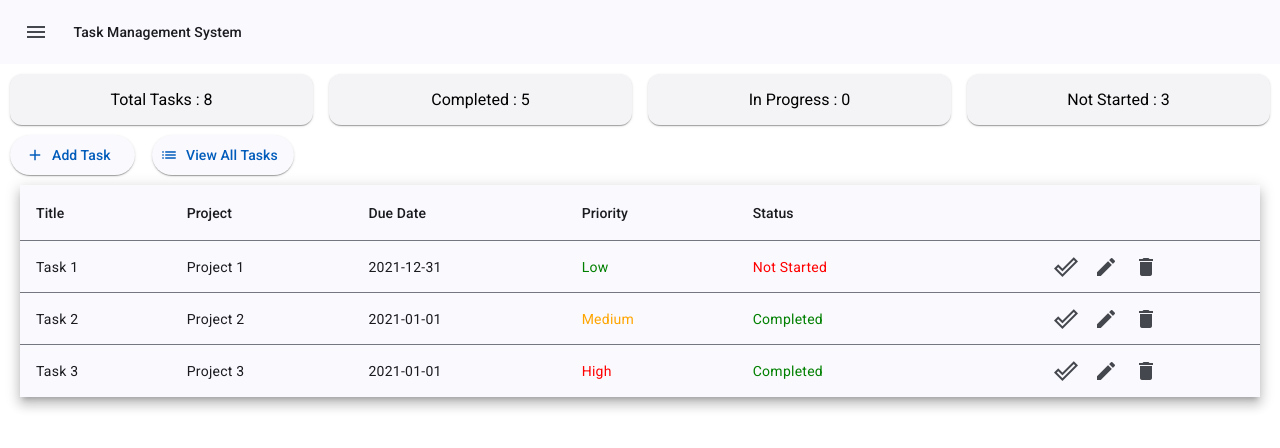
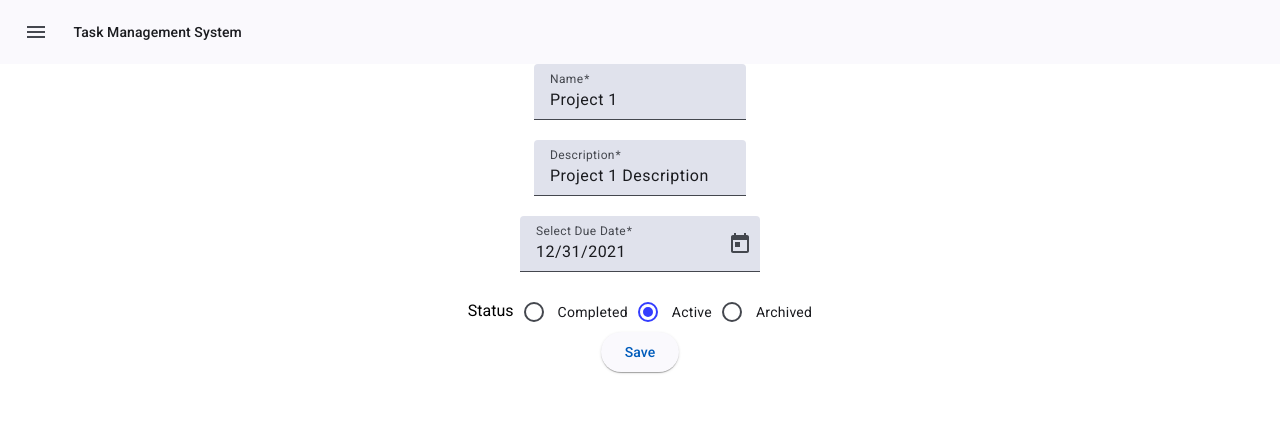
Before and after one commit to ayuzzz/task-management-system, an Angular app in the folder frontend/: page /projects/add-edit/1 in a window 1280 px wide. Before the commit this address led to /dashboard. Shown: the top 448 px of the page. Built offline with nearby package versions, Linux system fonts and the light colour scheme.

Commit message:
basic projects add/edit screen added

```diff
--- a/frontend/src/app/components/projects-page/add-edit-project/add-edit-project.component.html
+++ b/frontend/src/app/components/projects-page/add-edit-project/add-edit-project.component.html
@@ -1 +1,87 @@
-<p>add-edit-project works!</p>
+<form [formGroup]="this.projectForm" (ngSubmit)="saveProject()" fxLayout="column" fxLayoutAlign="center center">
+  <div class="form-field" fxFlex="50%">
+    <mat-form-field appearance="fill">
+      <mat-label>Name</mat-label>
+      <input matInput id="name" formControlName="name">
+      <mat-error *ngIf="this.projectForm.get('name')?.invalid && this.projectForm.get('name')?.touched">
+        <small *ngIf="this.projectForm.get('name')?.errors?.['required']">Title is required.</small>
+        <small *ngIf="this.projectForm.get('name')?.errors?.['minlength']">Title must be at least 3 characters
+          long.</small>
+        <small *ngIf="this.projectForm.get('name')?.errors?.['maxlength']">Title must be at the most 20 characters
+          long.</small>
+      </mat-error>
+    </mat-form-field>
+  </div>
+
+  <div class="form-field" fxFlex="50%">
+    <mat-form-field appearance="fill">
+      <mat-label>Description</mat-label>
+      <input matInput id="description" formControlName="description">
+      <mat-error *ngIf="this.projectForm.get('description')?.invalid && this.projectForm.get('description')?.touched">
+        <small *ngIf="this.projectForm.get('description')?.errors?.['required']">Description is required.</small>
+        <small *ngIf="this.projectForm.get('description')?.errors?.['minlength']">Description must be at least 3
+          characters
+          long.</small>
+        <small *ngIf="this.projectForm.get('description')?.errors?.['maxlength']">Description must be at the most 100
+          characters
+          long.</small>
+      </mat-error>
+    </mat-form-field>
+  </div>
+
+  <!-- Datepicker Control -->
+  <div class="form-field" fxFlex="50%">
+    <mat-form-field appearance="fill">
+      <mat-label>Select Due Date</mat-label>
+      <input matInput [matDatepicker]="picker" formControlName="dueDate">
+      <mat-datepicker-toggle matSuffix [for]="picker"></mat-datepicker-toggle>
+      <mat-datepicker #picker></mat-datepicker>
+      <mat-error *ngIf="this.projectForm.get('dueDate')?.invalid && this.projectForm.get('dueDate')?.touched">
+        <small *ngIf="this.projectForm.get('dueDate')?.errors?.['required']">Due Date is required.</small>
+      </mat-error>
+    </mat-form-field>
+  </div>
+
+  <!-- Priority Radio Buttons -->
+  <!-- <div class="form-field" fxFlex="50%">
+    <mat-label for="priority">Priority</mat-label>
+    <mat-radio-group formControlName="priority" id="priority">
+      <mat-radio-button value="1">Low</mat-radio-button>
+      <mat-radio-button value="2">Medium</mat-radio-button>
+      <mat-radio-button value="3">High</mat-radio-button>
+    </mat-radio-group>
+    <div *ngIf="this.taskForm.get('priority')?.invalid && this.taskForm.get('priority')?.touched">
+      <small *ngIf="this.taskForm.get('priority')?.errors?.['required']">Priority is required.</small>
+    </div>
+  </div> -->
+
+  <!-- Status Radio Buttons -->
+  <div class="form-field" fxFlex="50%">
+    <mat-label for="status">Status</mat-label>
+    <mat-radio-group formControlName="status" id="status">
+      <mat-radio-button value="3">Completed</mat-radio-button>
+      <mat-radio-button value="4">Active</mat-radio-button>
+      <mat-radio-button value="5">Archived</mat-radio-button>
+    </mat-radio-group>
+    <div *ngIf="this.projectForm.get('status')?.invalid && this.projectForm.get('status')?.touched">
+      <small *ngIf="this.projectForm.get('status')?.errors?.['required']">Status is required.</small>
+    </div>
+  </div>
+
+  <!-- Project select option -->
+  <!-- <div class="form-field" fxFlex="50%">
+    <mat-form-field appearance="fill">
+      <mat-label>Project</mat-label>
+      <mat-select [(ngModel)]="this.projectDetails." formControlName="project">
+        <mat-option *ngFor="let project of this.projectData" [value]="project.id">{{project.name}}</mat-option>
+      </mat-select>
+      <mat-error *ngIf="this.taskForm.get('project')?.invalid && this.taskForm.get('project')?.touched">
+        <small *ngIf="this.taskForm.get('project')?.errors?.['required']">Project is required.</small>
+      </mat-error>
+    </mat-form-field>
+  </div> -->
+
+  <div class="form-field" fxFlex="25%">
+    <button mat-raised-button type="submit" [disabled]="this.projectForm.invalid">Save</button>
+  </div>
+</form>
--- a/frontend/src/app/components/projects-page/add-edit-project/add-edit-project.component.ts
+++ b/frontend/src/app/components/projects-page/add-edit-project/add-edit-project.component.ts
@@ -1,10 +1,75 @@
-import { Component } from '@angular/core';
+import { ActivatedRoute } from '@angular/router';
+import { project_user_mappings } from './../../../../data/project-user-mapping-data';
+import { user_data } from './../../../../data/user-data';
+import { Component, Input } from '@angular/core';
+import { project_data } from '../../../../data/project-data';
+import { status_data } from '../../../../data/status-priority-data';
+import { Project, ProjectList } from '../../../models/project';
+import { FormControl, FormGroup, Validators } from '@angular/forms';
 
 @Component({
   selector: 'app-add-edit-project',
   templateUrl: './add-edit-project.component.html',
-  styleUrl: './add-edit-project.component.css'
+  styleUrl: './add-edit-project.component.css',
 })
 export class AddEditProjectComponent {
+  saveProject() {
+    console.log(this.projectForm.value);
+  }
 
+  projectId: number;
+  projectDetails: Project;
+  projectDisplayDetails: ProjectList;
+  projectForm: FormGroup;
+  taskDetails: any;
+  taskForm: any;
+
+  constructor(private activatedRoute: ActivatedRoute) {
+    this.projectId = parseInt(
+      this.activatedRoute.snapshot.params['projectId'] ?? '0'
+    );
+    this.projectDetails =
+      project_data.find((project) => project.id === this.projectId) ??
+      ({} as Project);
+
+    this.projectDisplayDetails = {
+      id: this.projectDetails.id,
+      name: this.projectDetails.name,
+      description: this.projectDetails.description,
+      dueDate: this.projectDetails.dueDate,
+      userId: this.projectDetails.userId,
+      status:
+        status_data.find((s) => s.id === this.projectDetails.statusId)
+          ?.status ?? 'NA',
+      teamMembers: project_user_mappings
+        .filter((mapping) => mapping.projectId === this.projectId)
+        .map(
+          (mapping) =>
+            user_data.find((user) => user.id === mapping.userId)?.name || 'NA'
+        ),
+      progress: 0,
+    };
+
+    this.projectForm = new FormGroup({
+      name: new FormControl(this.projectDetails.name ?? '', [
+        Validators.required,
+        Validators.minLength(3),
+        Validators.maxLength(20),
+      ]),
+      description: new FormControl(this.projectDetails.description ?? '', [
+        Validators.required,
+        Validators.minLength(3),
+        Validators.maxLength(100),
+      ]),
+      // TODO: Add validation for being more than current Date
+      dueDate: new FormControl(
+        this.projectDetails.dueDate,
+        Validators.required
+      ),
+      status: new FormControl(
+        this.projectDetails.statusId.toString(),
+        Validators.required
+      ),
+    });
+  }
 }
--- a/frontend/src/app/components/projects-page/projects-list-utilities/projects-list-utilities.component.html
+++ b/frontend/src/app/components/projects-page/projects-list-utilities/projects-list-utilities.component.html
@@ -1,6 +1,6 @@
 <div fxlayout="row" fxLayoutAlign="center center" fxLayoutGap="16px">
   <div fxFlex="10" class="project-list-utilities">
-    <button mat-button>
+    <button mat-button (click)="addNewProject()">
       <mat-icon>add</mat-icon>
       Add Project
     </button>
--- a/frontend/src/app/components/projects-page/projects-list-utilities/projects-list-utilities.component.ts
+++ b/frontend/src/app/components/projects-page/projects-list-utilities/projects-list-utilities.component.ts
@@ -1,5 +1,7 @@
 import { Component, EventEmitter, Input, OnInit, Output } from '@angular/core';
 import { Project } from '../../../models/project';
+import { project_data } from '../../../../data/project-data';
+import { Router } from '@angular/router';
 
 @Component({
   selector: 'projects-list-utilities',
@@ -11,9 +13,12 @@ export class ProjectsListUtilitiesComponent implements OnInit {
   projects: Project[] = [];
   filteredProjects: Project[] = [];
   filterString: string = '';
+  projectId: number = 0;
 
   @Output()
   filterStringChangeEvent = new EventEmitter<string>();
+
+  constructor(private router: Router) {}
 
   ngOnInit(): void {
     this.filteredProjects = this.projects;
@@ -22,4 +27,14 @@ export class ProjectsListUtilitiesComponent implements OnInit {
   filterProjects(): void {
     this.filterStringChangeEvent.emit(this.filterString);
   }
+
+  addNewProject(): void {
+    project_data.map((project) =>
+      project.id > this.projectId ? (this.projectId = project.id) : null
+    );
+
+    this.projectId++;
+
+    this.router.navigate(['/projects/add-edit', this.projectId]);
+  }
 }
--- a/frontend/src/app/components/projects-page/projects-pageprojects-list/projects-pageprojects-list.component.html
+++ b/frontend/src/app/components/projects-page/projects-list/projects-list.component.html
@@ -42,7 +42,7 @@
           matTooltip="View tasks-status breakdown">
           <mat-icon>visibility</mat-icon>
         </button>
-        <button mat-icon-button (click)="this.editProject(project)" matTooltip="Edit Project">
+        <button mat-icon-button [routerLink]="['/projects/add-edit',project.id]" matTooltip="Edit Project">
           <mat-icon>edit</mat-icon>
         </button>
         <button mat-icon-button (click)="this.archiveProject(project)" matTooltip="Archive Project">
--- a/frontend/src/app/components/projects-page/projects-pageprojects-list/projects-pageprojects-list.component.ts
+++ b/frontend/src/app/components/projects-page/projects-list/projects-list.component.ts
@@ -1,4 +1,4 @@
-import { ProjectList } from './../../../models/project';
+import { ProjectList } from '../../../models/project';
 import {
   Component,
   Input,
@@ -17,8 +17,8 @@ import { TaskStatusDialogComponent } from '../task-status-dialog/task-status-dia
 
 @Component({
   selector: 'projects-list',
-  templateUrl: './projects-pageprojects-list.component.html',
-  styleUrl: './projects-pageprojects-list.component.css',
+  templateUrl: './projects-list.component.html',
+  styleUrl: './projects-list.component.css',
 })
 export class ProjectsListComponent implements OnInit, OnChanges {
   @Input()
--- a/frontend/src/app/components/projects-page/projects-page.component.ts
+++ b/frontend/src/app/components/projects-page/projects-page.component.ts
@@ -1,9 +1,9 @@
+import { project_data } from './../../../data/project-data';
 import { task_data } from './../../../data/task-data';
 import { project_user_mappings } from './../../../data/project-user-mapping-data';
 import { ProjectList } from './../../models/project';
 import { Status } from './../../models/status';
 import { Component, OnInit } from '@angular/core';
-import { project_data } from '../../../data/project-data';
 import { status_data } from '../../../data/status-priority-data';
 import { user_data } from '../../../data/user-data';
 
```
Also changed, not shown: frontend/src/app/components/projects-page/project.routes.ts (+5 -4 lines), frontend/src/app/modules/projects.module.ts (+10 -2 lines), frontend/src/app/components/projects-page/projects-list/projects-list.component.css (renamed from frontend/src/app/components/projects-page/projects-pageprojects-list/projects-pageprojects-list.component.css), 1 other file (tests, documents, lock files or other folders).
